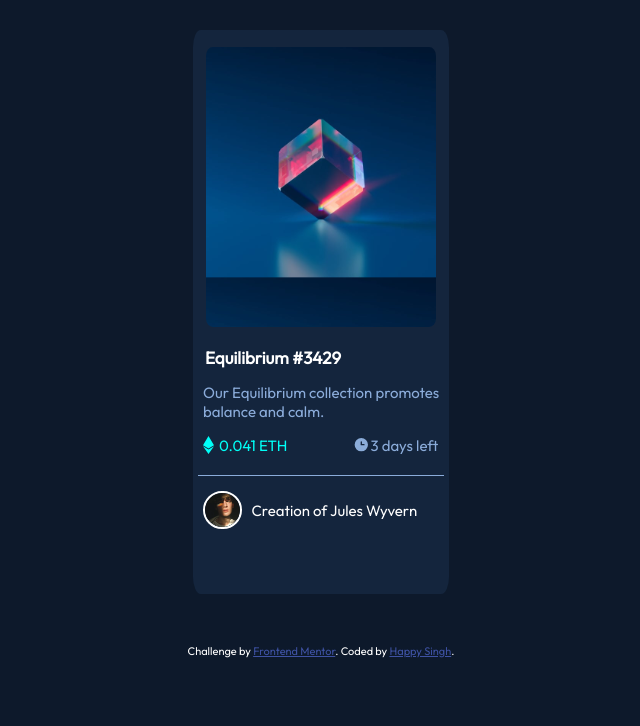
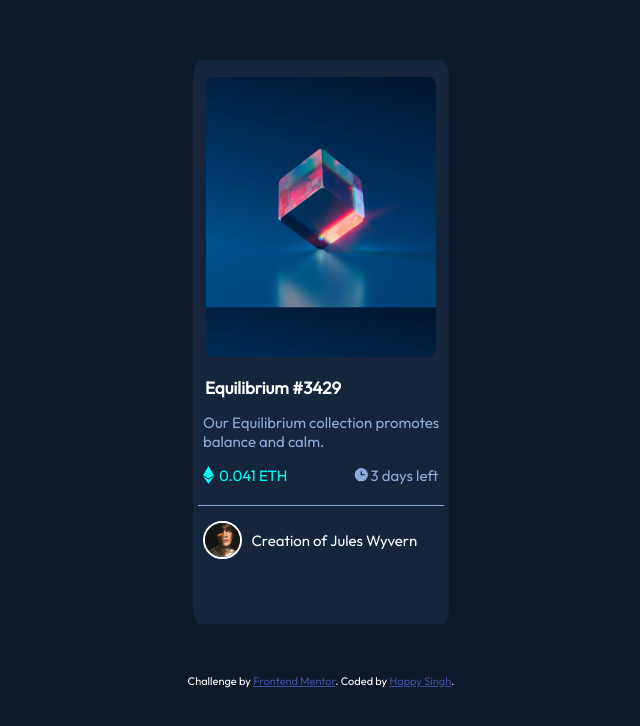
Before and after one commit to happy3214singh/NFT-preview-card-component, a plain HTML site: page index.html in a window 1280 px wide. Shown: the whole page, without its empty margins (319-959 px from the left). Drawn offline with Linux system fonts and the light colour scheme.

Commit message:
Update stylesheet.css

```diff
--- a/stylesheet.css
+++ b/stylesheet.css
@@ -22,7 +22,7 @@ body {
     color: hsl(0, 0%, 100%);
     font-size: 13px;
     font-family: 'Outfit', sans-serif;
-    padding-top: 30px;
+    padding-top: 60px;
 }
 
 main {
```
